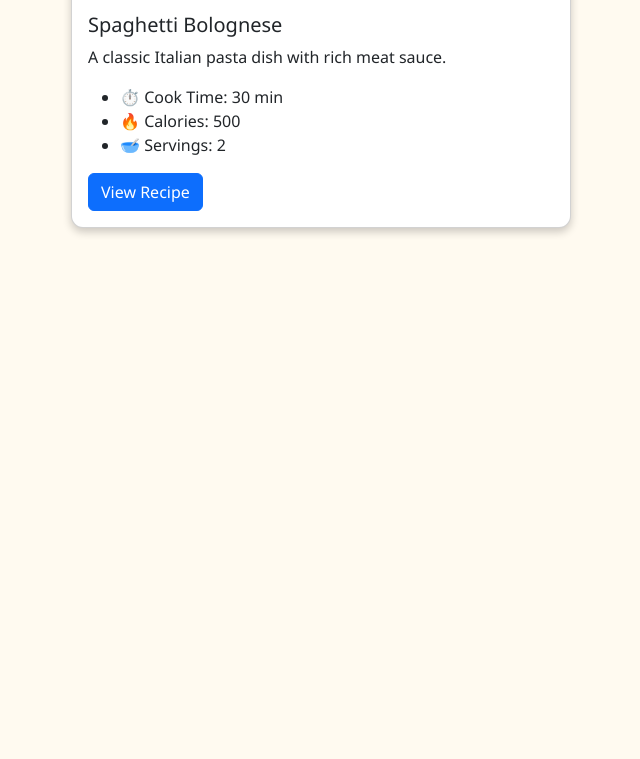
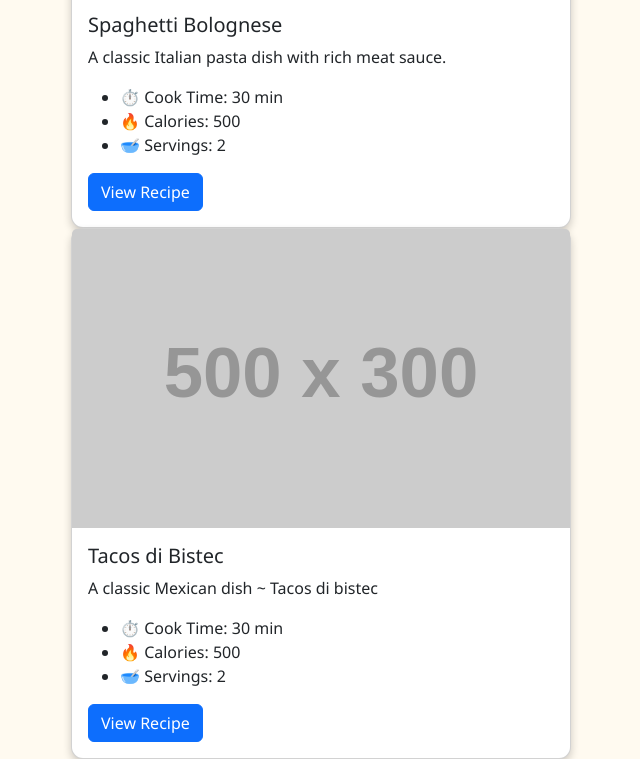
Before and after one commit to JMGR12/my-recipe-website, a website: page index.html in a window 1280 px wide. Shown: the part 463-1222 px from the top of the page, without its empty margins (319-959 px from the left). Before the commit the page ends 800 px from the top, so only its background shows below. Drawn offline with nearby package versions, Linux system fonts and the light colour scheme; placeholder pictures from the web are drawn by us.

Commit message:
Modified the html by adding another div for tacos di bistec

```diff
--- a/index.html
+++ b/index.html
@@ -30,6 +30,22 @@
   </div>
   <!-- 👆 Recipe Card Ends Here -->
 
+   <!-- Start of the Recipe Cardthe -->
+  <div class="card" style="width: 100%; max-width: 500px; margin: 0 auto;">
+    <img src="https://via.placeholder.com/500x300" class="card-img-top" alt="Recipe Image">
+    <div class="card-body">
+      <h5 class="card-title">Tacos di Bistec</h5>
+      <p class="card-text">A classic Mexican dish ~ Tacos di bistec </p>
+      <ul>
+        <li>⏱️ Cook Time: 30 min</li>
+        <li>🔥 Calories: 500</li>
+        <li>🥣 Servings: 2</li>
+      </ul>
+      <a href="#" class="btn btn-primary">View Recipe</a>
+    </div>
+  </div>
+  <!-- 👆 Recipe Card Ends Here -->
+
   <script src="https://cdn.jsdelivr.net/npm/bootstrap@5.3.3/dist/js/bootstrap.bundle.min.js"></script>
 </body>
 </html>
```
